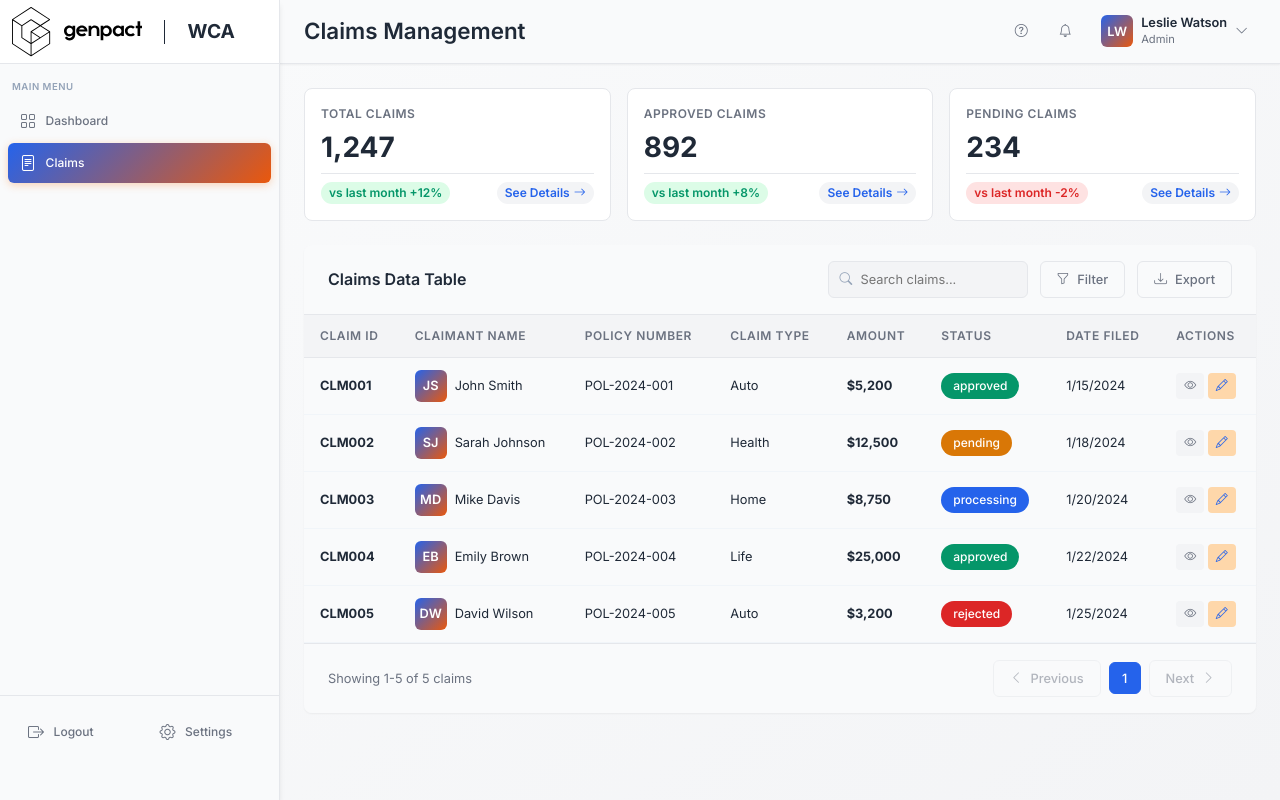
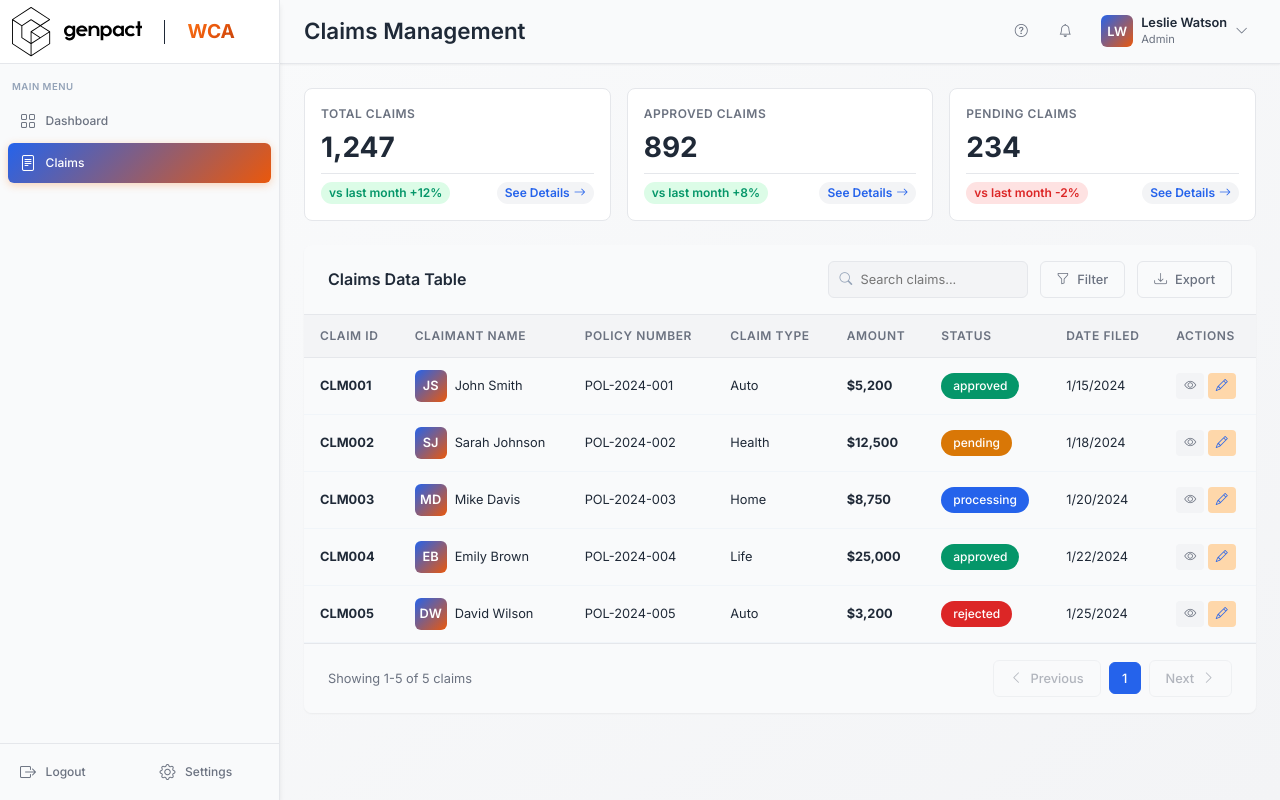
Before and after one commit to subhrajitm/wcam2, a plain HTML site: page claims.html in a window 1280 px wide. Drawn offline with nearby package versions, Linux system fonts and the light colour scheme.

Commit message:
Refactor claims.html and related styles for improved layout and design consistency. Updated sidebar branding, adjusted padding in claims details, and refined navigation structure. Enhanced CSS for better responsiveness and visual appeal.

```diff
--- a/claims.html
+++ b/claims.html
@@ -1,5 +1,6 @@
 <!DOCTYPE html>
 <html lang="en">
+
 <head>
     <meta charset="UTF-8">
     <meta name="viewport" content="width=device-width, initial-scale=1.0">
@@ -15,14 +16,17 @@
     <!-- Custom CSS -->
     <link href="src/css/main.css" rel="stylesheet">
 </head>
+
 <body>
     <!-- Compact Beautiful Sidebar -->
     <div class="sidebar">
         <div class="sidebar-header">
             <a href="#" class="sidebar-brand">
-                <img src="src/assets/genpact-logo.svg" alt="Genpact Logo" style="height: 50px; width: auto; max-width: auto; filter: invert(0.8) brightness(0.3) contrast(1.5);">
+                <img src="src/assets/genpact-logo.svg" alt="Genpact Logo"
+                    style="height: 50px; width: auto; max-width: auto; filter: invert(0.8) brightness(0.3) contrast(1.5);">
                 <div style="width: 1px; height: 24px; background-color: #1f2937; margin: 0 12px;"></div>
-                <span style="font-weight: 700; font-size: 1.2rem; color: #1f2937;">WCA</span>
+                <span
+                    style="font-weight: 700; font-size: 1.2rem; background: linear-gradient(135deg, #f97316, #ea580c, #c2410c); -webkit-background-clip: text; background-clip: text; color: transparent;">WCA</span>
             </a>
         </div>
 
@@ -43,8 +47,8 @@
                 </div>
             </div>
 
-            <div class="nav-section bottom-nav-section">
-        <div style="display: flex; justify-content: space-between; padding: 0 0.5rem;">
+            <div class="bottom-nav-section">
+                <div style="display: flex; justify-content: space-between; padding: 0.5rem;">
                     <button class="nav-link" style="flex: 1; margin-right: 0.5rem;">
                         <i class="nav-icon bi bi-box-arrow-right"></i>
                         <span>Logout</span>
@@ -137,7 +141,8 @@
                     <div class="table-actions">
                         <div class="table-search">
                             <i class="bi bi-search"></i>
-                            <input type="text" id="claimsSearch" placeholder="Search claims..." onkeyup="searchClaims()">
+                            <input type="text" id="claimsSearch" placeholder="Search claims..."
+                                onkeyup="searchClaims()">
                         </div>
                         <button class="btn-filter">
                             <i class="bi bi-funnel"></i>
@@ -199,23 +204,34 @@
 
                 <!-- Claim Summary Card -->
                 <div class="claim-summary-card">
-                    <div style="display: grid; grid-template-columns: repeat(auto-fit, minmax(200px, 1fr)); gap: 1.5rem;">
+                    <div
+                        style="display: grid; grid-template-columns: repeat(auto-fit, minmax(200px, 1fr)); gap: 1.5rem;">
                         <div>
-                            <div style="color: var(--text-secondary); font-size: 0.8rem; font-weight: 500; margin-bottom: 0.25rem;">Claim ID</div>
-                            <div id="detailClaimId" style="font-size: 1.1rem; font-weight: 600; color: var(--text-primary);">CLM001</div>
+                            <div
+                                style="color: var(--text-secondary); font-size: 0.8rem; font-weight: 500; margin-bottom: 0.25rem;">
+                                Claim ID</div>
+                            <div id="detailClaimId"
+                                style="font-size: 1.1rem; font-weight: 600; color: var(--text-primary);">CLM001</div>
                         </div>
                         <div>
-                            <div style="color: var(--text-secondary); font-size: 0.8rem; font-weight: 500; margin-bottom: 0.25rem;">Status</div>
+                            <div
+                                style="color: var(--text-secondary); font-size: 0.8rem; font-weight: 500; margin-bottom: 0.25rem;">
+                                Status</div>
                             <div id="detailStatus">
                                 <span class="status-badge status-approved">Approved</span>
                             </div>
                         </div>
                         <div>
-                            <div style="color: var(--text-secondary); font-size: 0.8rem; font-weight: 500; margin-bottom: 0.25rem;">Claim Amount</div>
-                            <div id="detailAmount" style="font-size: 1.1rem; font-weight: 600; color: var(--accent-color);">$5,200</div>
+                            <div
+                                style="color: var(--text-secondary); font-size: 0.8rem; font-weight: 500; margin-bottom: 0.25rem;">
+                                Claim Amount</div>
+                            <div id="detailAmount"
+                                style="font-size: 1.1rem; font-weight: 600; color: var(--accent-color);">$5,200</div>
                         </div>
                         <div>
-                            <div style="color: var(--text-secondary); font-size: 0.8rem; font-weight: 500; margin-bottom: 0.25rem;">Date Filed</div>
+                            <div
+                                style="color: var(--text-secondary); font-size: 0.8rem; font-weight: 500; margin-bottom: 0.25rem;">
+                                Date Filed</div>
                             <div id="detailDate" style="font-size: 1rem; color: var(--text-primary);">Jan 15, 2024</div>
                         </div>
                     </div>
@@ -239,7 +255,8 @@
                     <table class="modern-table">
                         <tbody>
                             <tr>
-                                <td style="font-weight: 600; background: var(--bg-tertiary); width: 200px;">Claimant Name</td>
+                                <td style="font-weight: 600; background: var(--bg-tertiary); width: 200px;">Claimant
+                                    Name</td>
                                 <td id="detailClaimantName">John Smith</td>
                             </tr>
                             <tr>
@@ -272,7 +289,8 @@
                             </tr>
                             <tr>
                                 <td style="font-weight: 600; background: var(--bg-tertiary);">Description</td>
-                                <td id="detailDescription">Vehicle collision at intersection of Main St and Oak Ave. Front-end damage to insured vehicle.</td>
+                                <td id="detailDescription">Vehicle collision at intersection of Main St and Oak Ave.
+                                    Front-end damage to insured vehicle.</td>
                             </tr>
                             <tr>
                                 <td style="font-weight: 600; background: var(--bg-tertiary);">Estimated Repair Cost</td>
@@ -284,7 +302,8 @@
                             </tr>
                             <tr>
                                 <td style="font-weight: 600; background: var(--bg-tertiary);">Settlement Amount</td>
-                                <td id="detailSettlement" style="font-weight: 600; color: var(--accent-color);">$5,200</td>
+                                <td id="detailSettlement" style="font-weight: 600; color: var(--accent-color);">$5,200
+                                </td>
                             </tr>
                         </tbody>
                     </table>
@@ -300,7 +319,8 @@
                         <i class="bi bi-pencil"></i>
                         Edit Details
                     </button>
-                    <button class="btn-filter" style="border-color: var(--danger-color); color: var(--danger-color);" onclick="rejectClaim()">
+                    <button class="btn-filter" style="border-color: var(--danger-color); color: var(--danger-color);"
+                        onclick="rejectClaim()">
                         <i class="bi bi-x-circle"></i>
                         Reject Claim
                     </button>
@@ -314,4 +334,5 @@
     <!-- Custom JS -->
     <script src="src/js/claims.js"></script>
 </body>
+
 </html>
--- a/src/css/components/sidebar.css
+++ b/src/css/components/sidebar.css
@@ -73,7 +73,8 @@
     padding: 1rem 0;
     display: flex;
     flex-direction: column;
-    flex-grow: 1;
+    flex: 1;
+    min-height: 0;
 }
 
 .nav-section {
@@ -146,9 +147,13 @@
 }
 
 .bottom-nav-section {
-    margin-top: auto;
-    padding: 1rem 0.5rem;
+    margin-top: 0;
+    padding: 0;
     border-top: 1px solid var(--border-color);
+    background: var(--bg-secondary);
+    position: absolute;
+    width: 100%;
+    bottom: 0;
 }
 
 @media (max-width: 768px) {
--- a/src/css/pages/claims.css
+++ b/src/css/pages/claims.css
@@ -32,7 +32,7 @@
 }
 
 .claims-details-section {
-    padding: 1.5rem;
+    padding: 0;
 }
 
 .status-badge {
```
Also changed, not shown: index.html (+3 -3 lines). Lines whose indentation alone changed are shown as unchanged.
